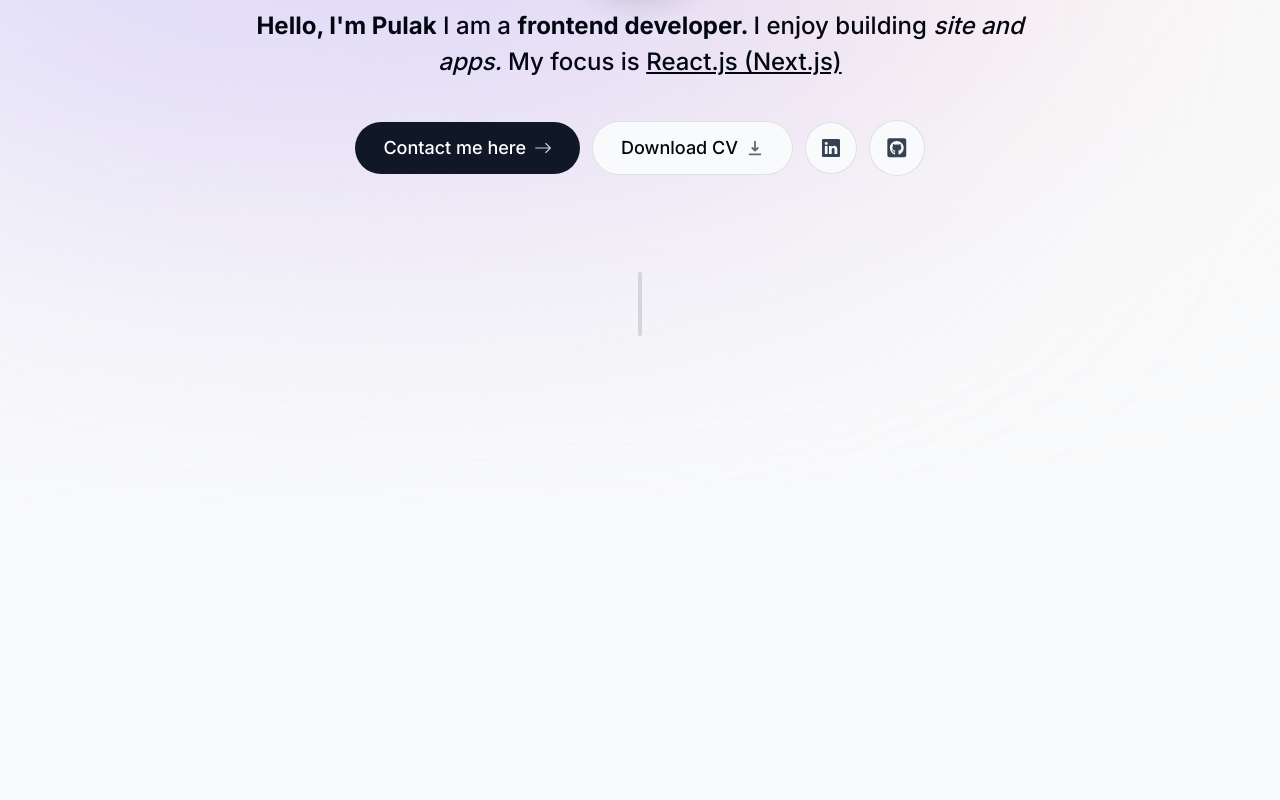
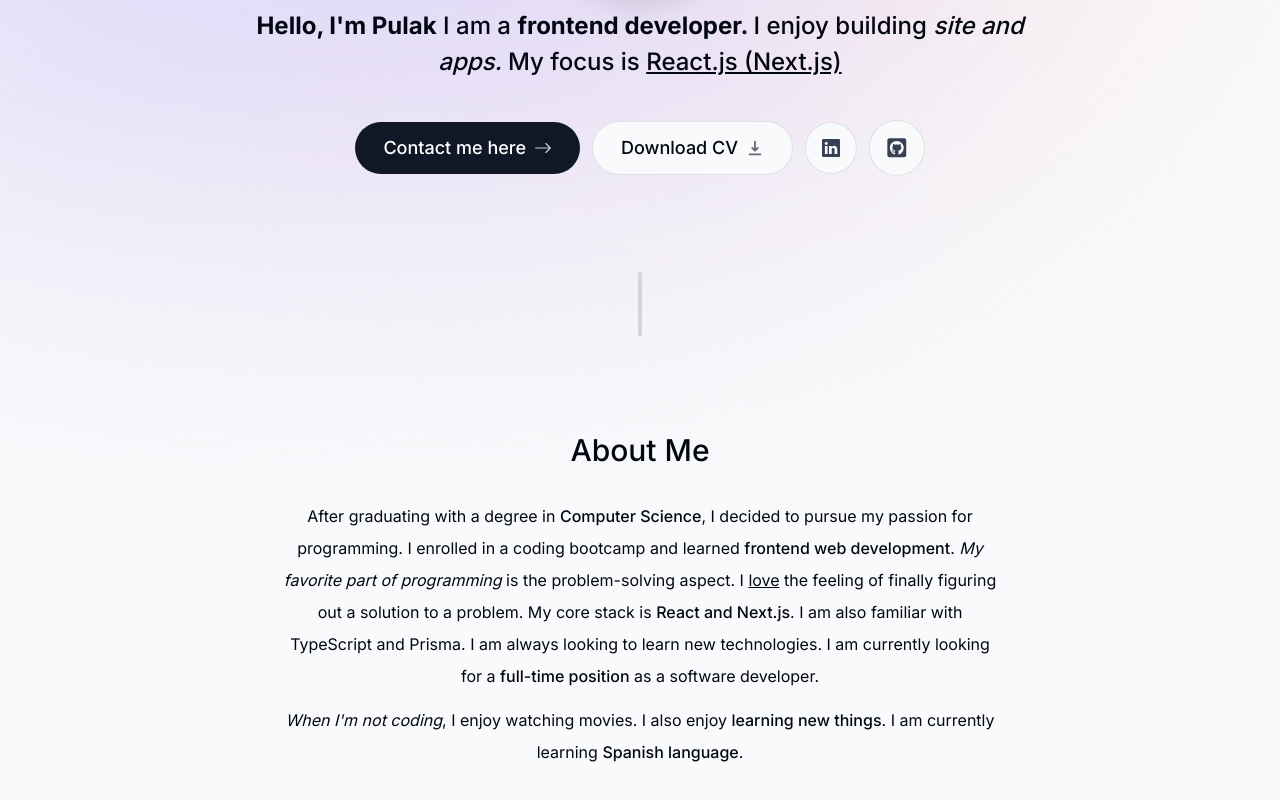
Before and after one commit to PULAK-SN/portfolio-website, a Next.js app: page / in a window 1280 px wide. Shown: the part 344-1144 px from the top of the page. Built offline with nearby package versions, Linux system fonts and the light colour scheme.

Commit message:
About section

```diff
--- a/app/page.tsx
+++ b/app/page.tsx
@@ -1,3 +1,4 @@
+import About from "@/components/about";
 import Intro from "@/components/intro";
 import SectionDivider from "@/components/section-divider";
 
@@ -6,6 +7,7 @@ export default function Home() {
     <main className="flex flex-col items-center px-4">
       <Intro />
       <SectionDivider />
+      <About />
     </main>
   );
 }
--- /dev/null
+++ b/components/about.tsx
@@ -0,0 +1,41 @@
+"use client";
+import React from "react";
+import { motion } from "framer-motion";
+import SectionHeading from "./section-heading";
+
+const About = () => {
+  return (
+    <motion.section
+      className="mb-28 max-w-[45rem] text-center leading-8 sm:mb-40 scroll-mt-28"
+      initial={{ opacity: 0, y: 100 }}
+      animate={{ opacity: 1, y: 0 }}
+      transition={{ delay: 0.175 }}
+    >
+      <SectionHeading>about me</SectionHeading>
+
+      <p className="mb-3">
+        After graduating with a degree in{" "}
+        <span className="font-medium">Computer Science</span>, I decided to
+        pursue my passion for programming. I enrolled in a coding bootcamp and
+        learned <span className="font-medium">frontend web development</span>.{" "}
+        <span className="italic">My favorite part of programming</span> is the
+        problem-solving aspect. I <span className="underline">love</span> the
+        feeling of finally figuring out a solution to a problem. My core stack
+        is <span className="font-medium">React and Next.js</span>. I am also
+        familiar with TypeScript and Prisma. I am always looking to learn new
+        technologies. I am currently looking for a{" "}
+        <span className="font-medium">full-time position</span> as a software
+        developer.
+      </p>
+
+      <p>
+        <span className="italic">When {`I'm`} not coding</span>, I enjoy
+        watching movies. I also enjoy{" "}
+        <span className="font-medium">learning new things</span>. I am currently
+        learning <span className="font-medium">Spanish language</span>.
+      </p>
+    </motion.section>
+  );
+};
+
+export default About;
--- a/components/intro.tsx
+++ b/components/intro.tsx
@@ -43,7 +43,7 @@ const Intro = () => {
         </div>
       </div>
 
-      <motion.p
+      <motion.h1
         className=" mb-10 mt-4 px-4 text-2xl font-medium !leading-[1.5]"
         initial={{ opacity: 0, y: 100 }}
         animate={{ opacity: 100, y: 0 }}
@@ -52,7 +52,7 @@ const Intro = () => {
         <span className="font-bold">frontend developer. </span>I enjoy building{" "}
         <span className="italic">site and apps. </span> My focus is{" "}
         <span className="underline">React.js (Next.js)</span>
-      </motion.p>
+      </motion.h1>
 
       <motion.div
         className="flex flex-col sm:flex-row items-center justify-center font-medium gap-3 px-4 text-lg"
--- /dev/null
+++ b/components/section-heading.tsx
@@ -0,0 +1,15 @@
+import React from "react";
+
+interface SectionHeadingProps {
+  children: React.ReactNode;
+}
+
+const SectionHeading = ({ children }: SectionHeadingProps) => {
+  return (
+    <h2 className="text-3xl font-medium capitalize mb-8 text-center">
+      {children}
+    </h2>
+  );
+};
+
+export default SectionHeading;
```
